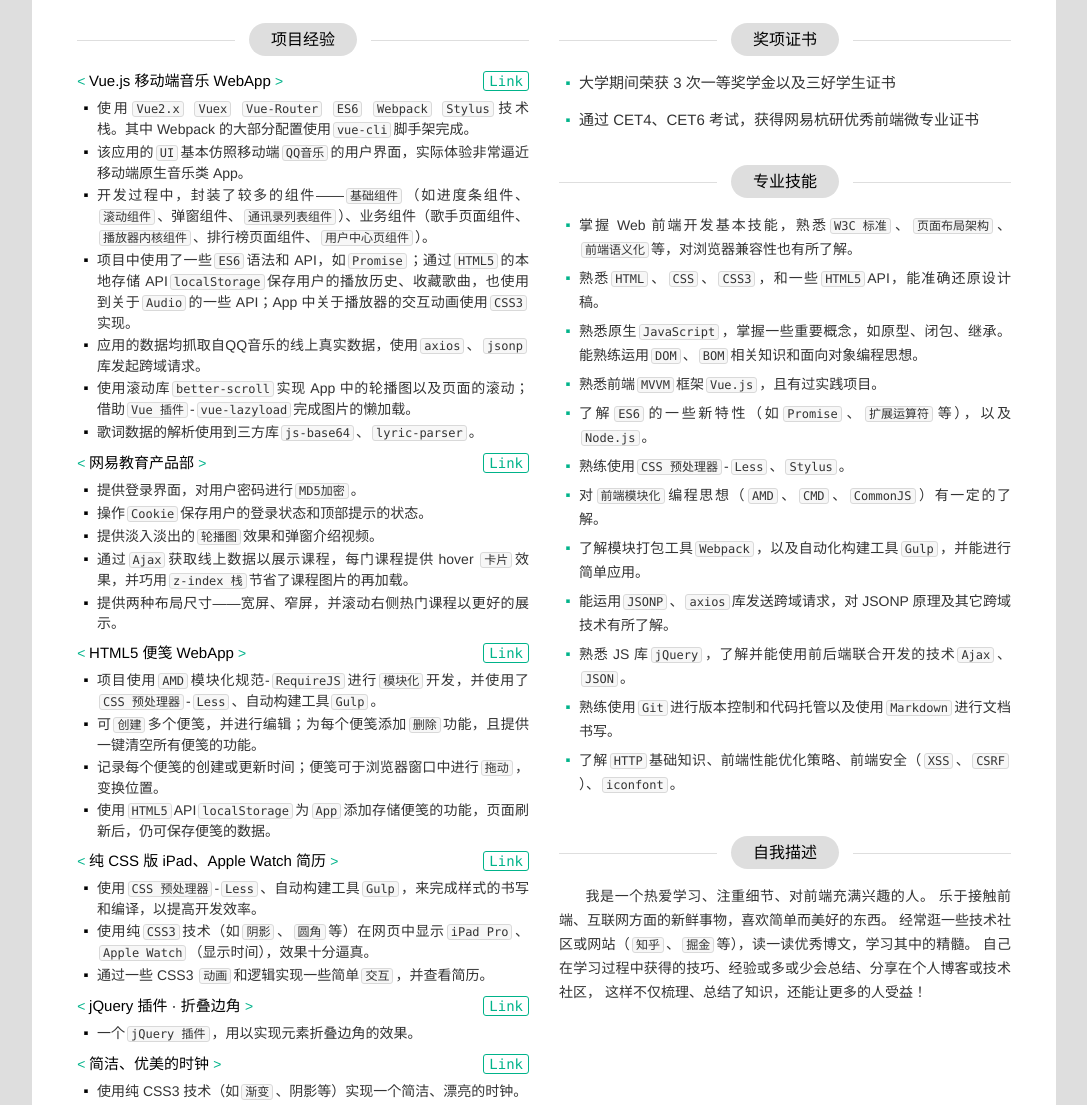
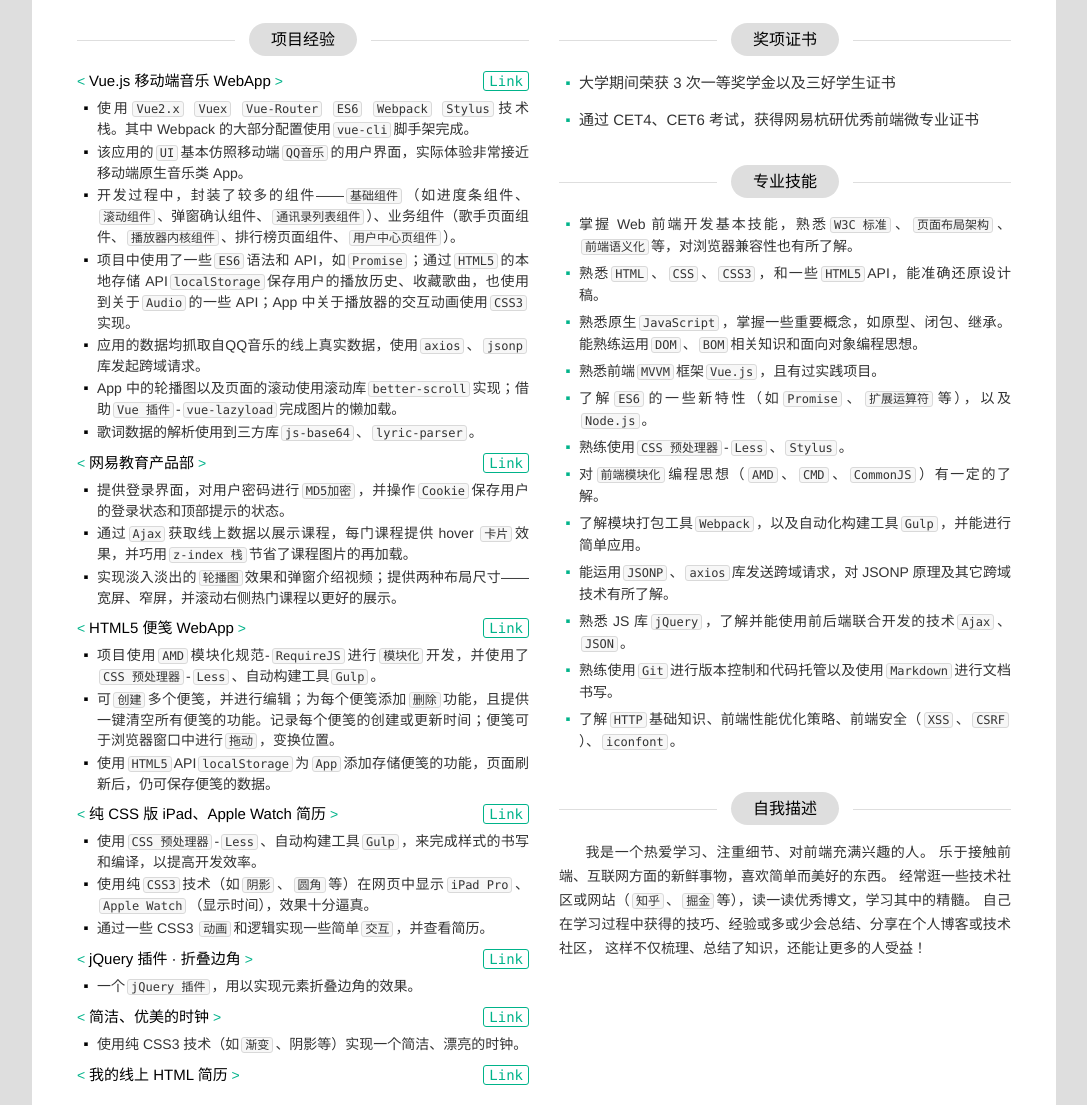
Before and after one commit to GetWang/Resume-of-GetWang, a website: page index.html in a window 1280 px wide. Shown: the part 310-1415 px from the top of the page, without its empty margins (96-1183 px from the left). Drawn offline with Linux system fonts and the light colour scheme.

Commit message:
fix style

```diff
--- a/index.html
+++ b/index.html
@@ -81,12 +81,12 @@
                   </li>
                   <li class="item">
                     <i class="icon-dot"></i>
-                    <p class="desc">该应用的<em>UI</em>基本仿照移动端<em>QQ音乐</em>的用户界面，实际体验非常逼近移动端原生音乐类 App。</p>
+                    <p class="desc">该应用的<em>UI</em>基本仿照移动端<em>QQ音乐</em>的用户界面，实际体验非常接近移动端原生音乐类 App。</p>
                   </li>
                   <li class="item">
                     <i class="icon-dot"></i>
                     <p class="desc">开发过程中，封装了较多的组件——<em>基础组件</em>（如进度条组件、<em>滚动组件
-                    </em>、弹窗组件、<em>通讯录列表组件</em>）、业务组件（歌手页面组件、<em>播放器内核组件</em>、排行榜页面组件、<em>用户中心页组件</em>）。</p>
+                    </em>、弹窗确认组件、<em>通讯录列表组件</em>）、业务组件（歌手页面组件、<em>播放器内核组件</em>、排行榜页面组件、<em>用户中心页组件</em>）。</p>
                   </li>
                   <li class="item">
                     <i class="icon-dot"></i>
@@ -99,7 +99,7 @@
                   </li>
                   <li class="item">
                     <i class="icon-dot"></i>
-                    <p class="desc">使用滚动库<em>better-scroll</em>实现 App 中的轮播图以及页面的滚动；借助<em>Vue 插件
+                    <p class="desc">App 中的轮播图以及页面的滚动使用滚动库<em>better-scroll</em>实现；借助<em>Vue 插件
                     </em>-<em>vue-lazyload</em>完成图片的懒加载。</p>
                   </li>
                   <li class="item">
@@ -118,15 +118,8 @@
                 <ul class="list">
                   <li class="item">
                     <i class="icon-dot"></i>
-                    <p class="desc">提供登录界面，对用户密码进行<em>MD5加密</em>。</p>
-                  </li>
-                  <li class="item">
-                    <i class="icon-dot"></i>
-                    <p class="desc">操作<em>Cookie</em>保存用户的登录状态和顶部提示的状态。</p>
-                  </li>
-                  <li class="item">
-                    <i class="icon-dot"></i>
-                    <p class="desc">提供淡入淡出的<em>轮播图</em>效果和弹窗介绍视频。</p>
+                    <p class="desc">提供登录界面，对用户密码进行<em>MD5加密</em>，并操作<em>Cookie
+                    </em>保存用户的登录状态和顶部提示的状态。</p>
                   </li>
                   <li class="item">
                     <i class="icon-dot"></i>
@@ -135,7 +128,8 @@
                   </li>
                   <li class="item">
                     <i class="icon-dot"></i>
-                    <p class="desc">提供两种布局尺寸——宽屏、窄屏，并滚动右侧热门课程以更好的展示。</p>
+                    <p class="desc">实现淡入淡出的<em>轮播图
+                    </em>效果和弹窗介绍视频；提供两种布局尺寸——宽屏、窄屏，并滚动右侧热门课程以更好的展示。</p>
                   </li>
                 </ul>
               </div>
@@ -155,11 +149,8 @@
                   <li class="item">
                     <i class="icon-dot"></i>
                     <p class="desc">可<em>创建</em>多个便笺，并进行编辑；为每个便笺添加<em>删除
-                    </em>功能，且提供一键清空所有便笺的功能。</p>
-                  </li>
-                  <li class="item">
-                    <i class="icon-dot"></i>
-                    <p class="desc">记录每个便笺的创建或更新时间；便笺可于浏览器窗口中进行<em>拖动</em>，变换位置。</p>
+                    </em>功能，且提供一键清空所有便笺的功能。记录每个便笺的创建或更新时间；便笺可于浏览器窗口中进行<em>拖动
+                    </em>，变换位置。</p>
                   </li>
                   <li class="item">
                     <i class="icon-dot"></i>
--- a/src/less/resume.less
+++ b/src/less/resume.less
@@ -9,7 +9,7 @@
 * {
   margin: 0;
   padding: 0;
-  /*user-select: none;*/
+  user-select: none;
 }
 main, section, header, footer {
   display: block;
@@ -103,7 +103,7 @@
           letter-spacing: 5px;
           @media screen and (max-width: 720px) {
             margin-top: 10px;
-            letter-spacing: 0;
+            letter-spacing: 2px;
             line-height: 1.25;
           }
         }
@@ -262,12 +262,14 @@
       float: left;
       .projt {
         .projt-head {
+          position: relative;
           height: 20px;
           overflow: hidden;
           padding: 10px 0 5px;
           .projt-title {
             display: inline-block;
             height: 20px;
+            overflow: hidden;
             color: #000;
             font-size: 15px;
             font-weight: 500;
@@ -275,10 +277,13 @@
             i {
               color: @color-background-green;
               font-size: 14px;
+              font-style: normal;
             }
           }
           .projt-link {
-            float: right;
+            position: absolute;
+            top: 50%;
+            right: 0;
             height: 20px;
             box-sizing: border-box;
             margin-left: 5px;
@@ -289,6 +294,7 @@
             color: @color-background-green;
             line-height: 18px;
             font-family: Menlo, @font-family;
+            transform: translateY(-8px);
             transition: all 0.2s ease-in-out;
             &:hover {
               color: #fff;
@@ -354,7 +360,7 @@
           .item {
             position: relative;
             margin-bottom: 5px;
-            line-height: 24px;
+            line-height: 22px;
             .icon-dot {
               position: absolute;
               left: 0;
```
Also changed, not shown: src/css/resume.css.
